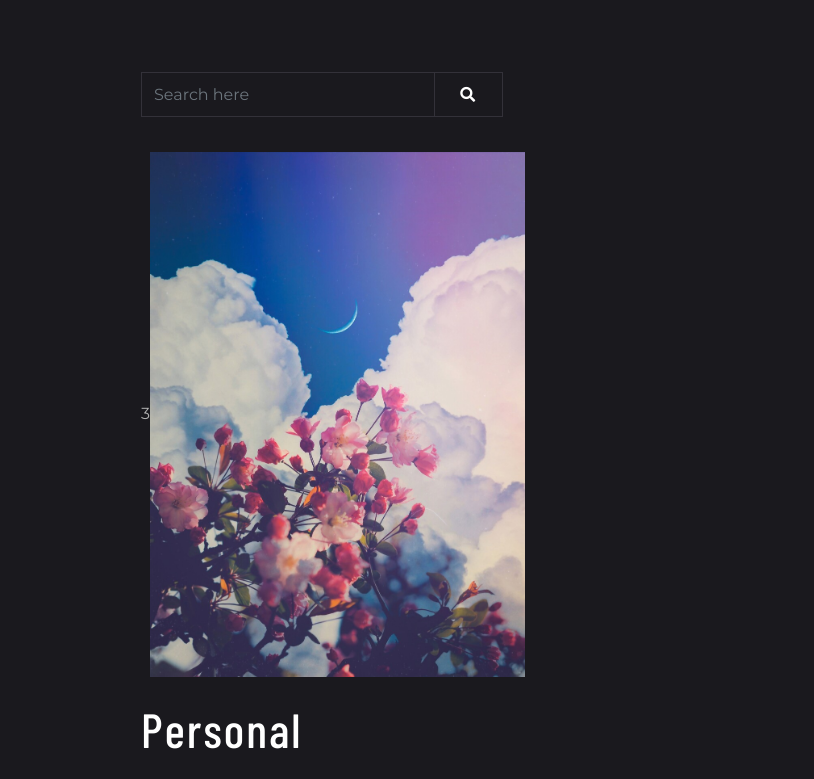
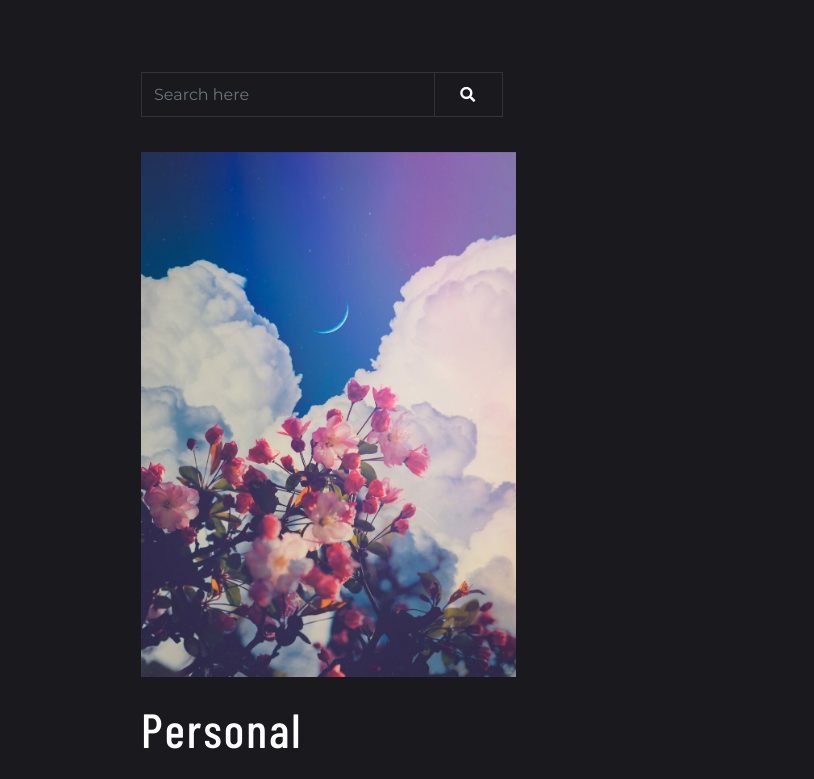
Before and after one commit to aheartyou88/aheartyou88.github.io, a plain HTML site: page personal.html in a window 1280 px wide. Shown: the top 779 px of the page, 214-1028 px from the left. Drawn offline with nearby package versions, Linux system fonts and the light colour scheme.

Commit message:
fixed contact page

```diff
--- a/personal.html
+++ b/personal.html
@@ -175,7 +175,7 @@
           </div>
           <div class="row">
             <div class="col-md-9">
-              3<img class="img-fluid" src="images/pinkflowermoon.jpg" alt="pinkflowermoon" width="375"
+              <img class="img-fluid" src="images/pinkflowermoon.jpg" alt="pinkflowermoon" width="375"
                     height="200" />
               <h1 class="text-white add-letter-space my-4">
                 Personal
```
Also changed, not shown: contact.html (+3 -0 lines).
